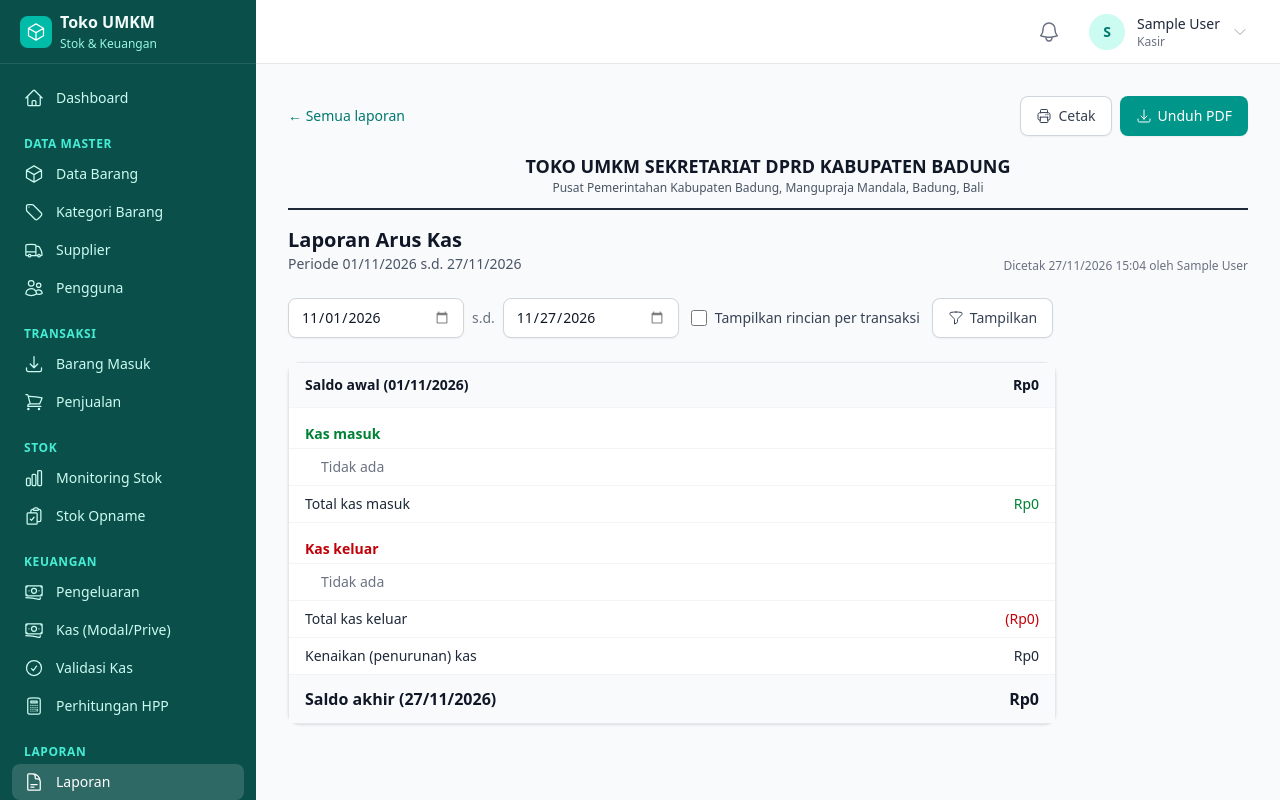
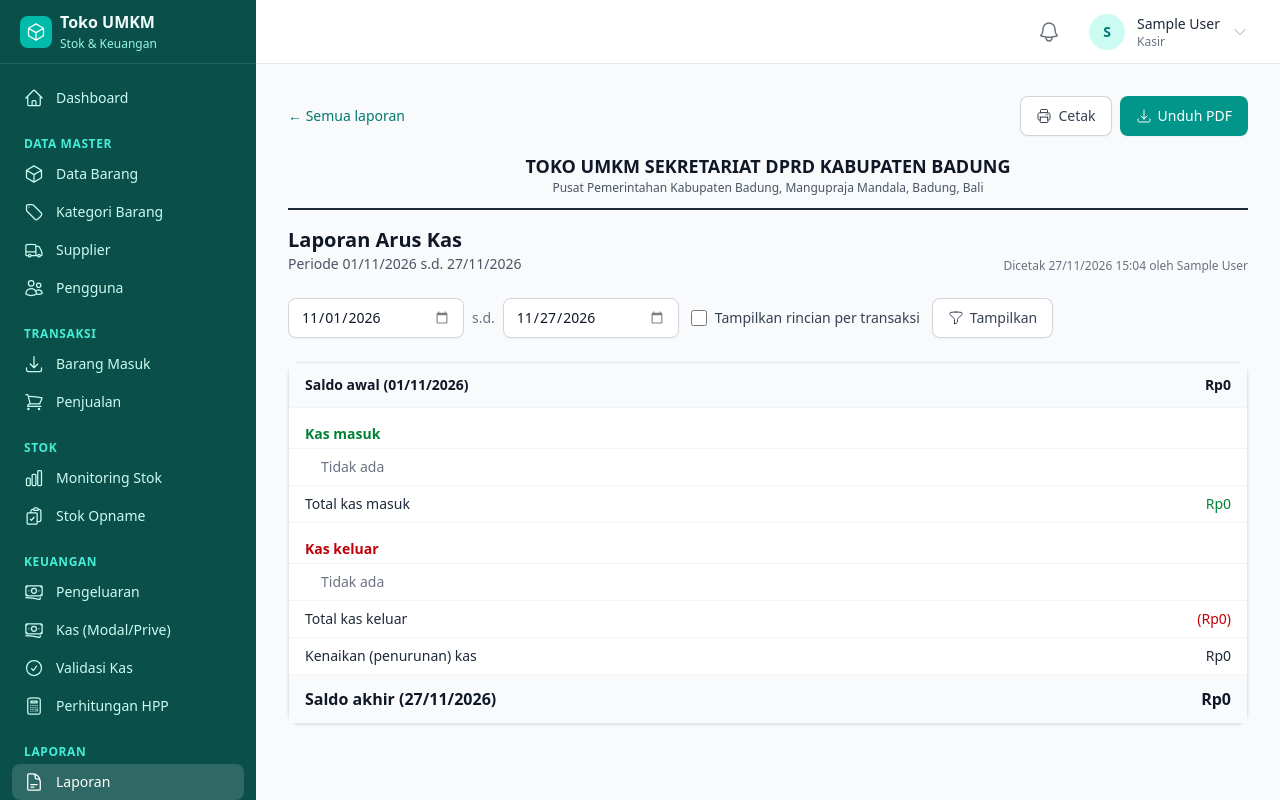
Before and after one commit to Prawira123/Sistem-Administrasi-UMKM, a Laravel app: page /laporan/arus-kas in a window 1280 px wide. Run offline with Laravel 12, Linux system fonts and the light colour scheme; the visitor is signed in with stand-in values (Sample User, id 1); data that the repository does not hold is empty; style sheets or scripts are compiled from the project's sources.

Commit message:
fix bug ui 2

```diff
--- a/resources/views/laporan/arus-kas.blade.php
+++ b/resources/views/laporan/arus-kas.blade.php
@@ -8,7 +8,7 @@
         </label>
     </x-filter-bar>
 
-    <x-card class="max-w-3xl" :padding="false">
+    <x-card class="max-w-full" :padding="false">
         <table class="w-full text-sm">
             <tbody class="divide-y divide-gray-100">
                 <tr class="bg-gray-50 font-semibold text-gray-900">
--- a/resources/views/laporan/laba-rugi.blade.php
+++ b/resources/views/laporan/laba-rugi.blade.php
@@ -25,7 +25,7 @@
         </div>
     @endunless
 
-    <x-card class="max-w-3xl" :padding="false">
+    <x-card class="max-w-full" :padding="false">
         <table class="w-full text-sm">
             <tbody class="divide-y divide-gray-100">
                 <tr class="font-semibold text-gray-900">
```
